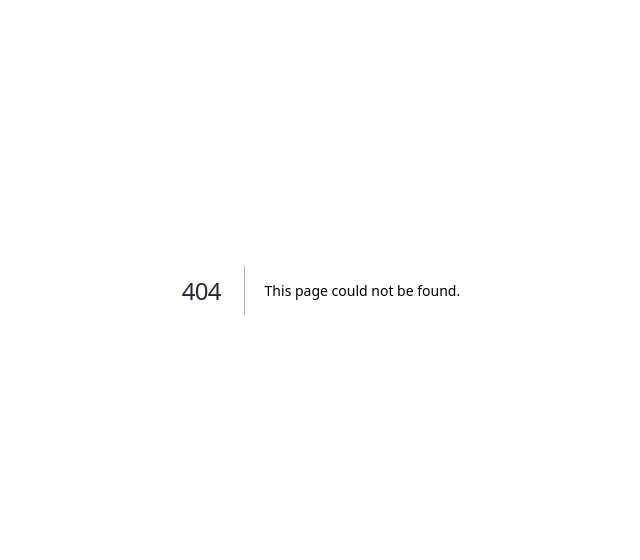
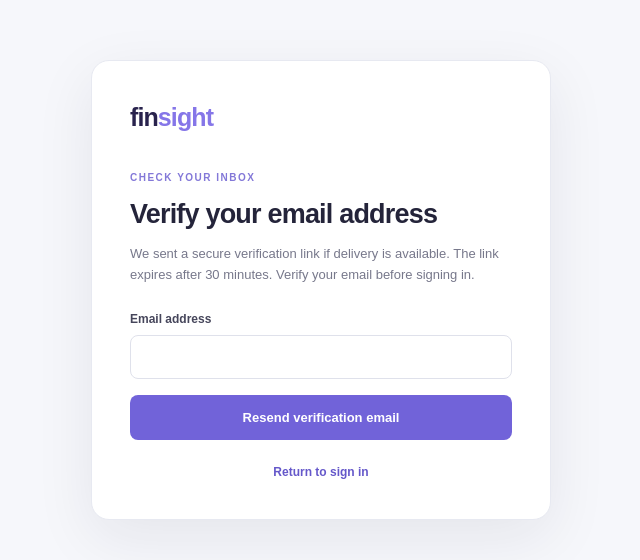
Before and after one commit to matiur25580/enterprise-cloud-finsight-platform, a Next.js app: page /verify-email in a window 1280 px wide. Before the commit this address had no page. Shown: the part 110-670 px from the top of the page, without its empty margins (319-959 px from the left). Built offline with nearby package versions, Linux system fonts and the light colour scheme.

Commit message:
feat(auth): add email verification and resend screen

```diff
--- /dev/null
+++ b/src/app/verify-email/page.tsx
@@ -0,0 +1,54 @@
+"use client";
+
+import { useState } from "react";
+import type { FormEvent } from "react";
+import Link from "next/link";
+
+export default function VerifyEmailPage() {
+  const [email, setEmail] = useState("");
+  const [message, setMessage] = useState("");
+  const [error, setError] = useState("");
+  const [busy, setBusy] = useState(false);
+
+  async function resend(event: FormEvent<HTMLFormElement>) {
+    event.preventDefault();
+    setBusy(true);
+    setError("");
+    setMessage("");
+    try {
+      const response = await fetch("/api/auth/resend-verification", {
+        method: "POST",
+        headers: { "Content-Type": "application/json" },
+        body: JSON.stringify({ email })
+      });
+      const payload = await response.json();
+      if (!response.ok) {
+        setError(payload.error ?? "Unable to request a verification email.");
+      } else {
+        setMessage(payload.message ?? "If the account needs verification, an email will be sent shortly.");
+      }
+    } catch {
+      setError("A network error occurred. Please try again.");
+    } finally {
+      setBusy(false);
+    }
+  }
+
+  return (
+    <main className="auth-page">
+      <section className="auth-card">
+        <Link className="auth-brand" href="/">fin<span>sight</span></Link>
+        <p className="auth-eyebrow">CHECK YOUR INBOX</p>
+        <h1>Verify your email address</h1>
+        <p className="auth-description">We sent a secure verification link if delivery is available. The link expires after 30 minutes. Verify your email before signing in.</p>
+        <form className="auth-form" onSubmit={resend}>
+          <label>Email address<input type="email" autoComplete="email" required value={email} onChange={(event) => setEmail(event.target.value)} /></label>
+          {error ? <p className="auth-error" role="alert">{error}</p> : null}
+          {message ? <p role="status">{message}</p> : null}
+          <button type="submit" disabled={busy}>{busy ? "Sending…" : "Resend verification email"}</button>
+        </form>
+        <p className="auth-switch"><Link href="/login">Return to sign in</Link></p>
+      </section>
+    </main>
+  );
+}
```
